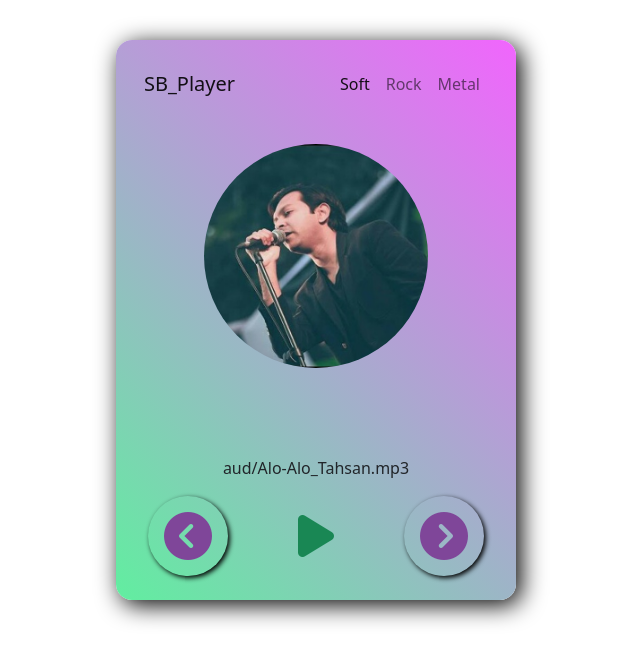
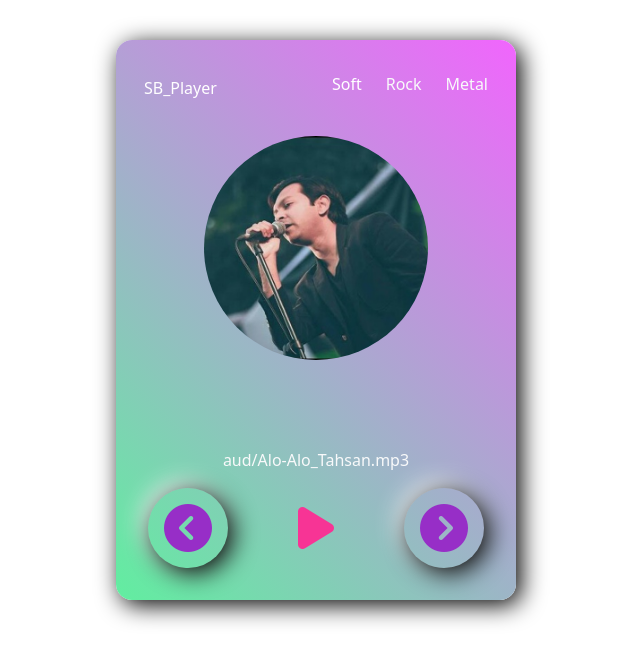
Before and after one commit to Sbipul/Music-Player, a plain HTML site: page index.html in a window 1280 px wide. Shown: the whole page, without its empty margins (324-964 px from the left). Drawn offline with nearby package versions, Linux system fonts and the light colour scheme.

Commit message:
final commit

```diff
--- a/index.html
+++ b/index.html
@@ -6,6 +6,7 @@
     <meta http-equiv="X-UA-Compatible" content="IE=edge">
     <meta name="viewport" content="width=device-width, initial-scale=1.0">
     <title>Music_player</title>
+    <link rel="shortcut icon" href="img/music-circle-icon-vector-14119599.jpg">
     <!-- bootstrap css  -->
     <link href="https://cdn.jsdelivr.net/npm/bootstrap@5.0.2/dist/css/bootstrap.min.css" rel="stylesheet"
         integrity="sha384-EVSTQN3/azprG1Anm3QDgpJLIm9Nao0Yz1ztcQTwFspd3yD65VohhpuuCOmLASjC" crossorigin="anonymous">
@@ -32,37 +33,29 @@
                     <div class="Padding">
                         <div class="My-card" style="width: 25rem;height: 35rem;">
                             <!-- nav bar start  -->
-                            <nav class="navbar navbar-expand-lg navbar-light">
-                                <div class="container-fluid">
-                                    <a class="navbar-brand" href="#">SB_Player</a>
-                                    <button class="navbar-toggler" type="button" data-bs-toggle="collapse"
-                                        data-bs-target="#navbarSupportedContent" aria-controls="navbarSupportedContent"
-                                        aria-expanded="false" aria-label="Toggle navigation">
-                                        <span class="navbar-toggler-icon"></span>
-                                    </button>
-                                    <div class="collapse navbar-collapse" id="navbarSupportedContent">
-                                        <ul class="navbar-nav ms-auto mb-2 mb-lg-0">
-                                            <li class="nav-item">
-                                                <a class="nav-link active" aria-current="page" href="#" onclick="soft()">Soft</a>
+                                <div class="container-fluid d-flex justify-content-between align-items-center">
+                                    <a class="p-0 m-0" href="#">SB_Player</a>
+                                        <ul class="ms-auto mb-2">
+                                            <li class="me-4">
+                                                <a class="active" href="#" onclick="soft()">Soft</a>
                                             </li>
-                                            <li class="nav-item">
-                                                <a class="nav-link" href="#" onclick="metal()">Rock</a>
+                                            <li class="me-4">
+                                                <a class="text-light" href="#" onclick="metal()">Rock</a>
                                             </li>
-                                            <li class="nav-item">
-                                                <a class="nav-link" href="#" onclick="metal()">Metal</a>
+                                            <li class="">
+                                                <a class="text-light" href="#" onclick="metal()">Metal</a>
                                             </li>
                                     </div>
-                                </div>
-                            </nav>
+
                             <!-- nav bar ends  -->
                             <div class="Image my-3">
                                 <img id="Image" src="img/alo alo.jpg" class="my-3 rounded-circle" alt="...">
                             </div>
                             <div class="cardBody mt-5">
-                                <p id="songName" class="text-center">aud/Alo-Alo_Tahsan.mp3</p>
+                                <p id="songName" class="text-center text-light">aud/Alo-Alo_Tahsan.mp3</p>
                                 <div class="d-flex align-items-center justify-content-between px-3">
                                     <i class="fas fa-chevron-circle-left icon" onclick="preBtn()"></i>
-                                    <i id="toggleBtn" class="fas fa-play text-success icon2" onclick="playAudio()"></i>
+                                    <i id="toggleBtn" class="fas fa-play icon2" onclick="playAudio()"></i>
                                     <i class="fas fa-chevron-circle-right icon" onclick="nextBtn()"></i>
                                 </div>
                                 <audio id="audioPlayer" src="aud/Alo-Alo_Tahsan.mp3"></audio>
--- a/script.js
+++ b/script.js
@@ -34,8 +34,8 @@ const playMusic = () => {
     isPlaying = true;
     music.play();
     audioImage.classList.add('rotation')
-    toggleBtn.classList.add('fa-pause-circle','text-primary');
-    toggleBtn.classList.remove('fa-play','text-success');
+    toggleBtn.classList.add('fa-pause-circle');
+    toggleBtn.classList.remove('fa-play');
 
 }
 //////////////////////////////////////////// play button ends here /////////////////////////////////////////////
@@ -47,8 +47,8 @@ const pauseMusic = () => {
     isPlaying = false;
     music.pause();
     audioImage.classList.remove('rotation')
-    toggleBtn.classList.add('fa-play','text-success');
-    toggleBtn.classList.remove('fa-pause-circle','text-primary');
+    toggleBtn.classList.add('fa-play');
+    toggleBtn.classList.remove('fa-pause-circle');
 }
 //////////////////////////////////////////// play button ends here /////////////////////////////////////////////
 
--- a/style.css
+++ b/style.css
@@ -1,4 +1,10 @@
-body{
+ul li a{
+    text-decoration: none;
+    color: white;
+}
+a{
+    text-decoration: none;
+    color: white;
 }
 @keyframes rotation {
     from   {
@@ -9,25 +15,28 @@ body{
     }
   }
 .My-card {
-    padding: 1rem;
+    padding: 32px 16px 64px 16px;
     background: linear-gradient(45deg,rgb(97, 238, 160), rgb(241, 101, 253));
     border-radius: 1rem;
+    padding-bottom: 3rem;
     box-shadow: 5px 5px 25px black,-5px -5px 25px white;
 }
+
 .Padding{
     padding: 40px 0;
 }
 .icon {
     font-size: 3rem;
-    color: rgb(127, 70, 153);
+    color: rgb(151, 46, 199);
     padding: 1rem;
-    box-shadow: 2px 2px 5px black;
+    box-shadow: 5px 5px 25px black,-5px -5px 25px white;
     border-radius: 50%;
 }
 .icon2 {
     font-size: 3rem;
     color: rgb(247, 52, 149);
     padding: 1rem;
+    transition: 2s;
 }
 .Image {
     height: 280px;
@@ -42,14 +51,26 @@ body{
 .rotation {
     animation: rotation 10s linear infinite;
 }
+ul{
+    display: flex;
+    list-style: none;
+    padding: 0;
+    margin: 0;
+}
 @media only screen and (max-width: 600px) {
     .card {
         width: 100% !important;
     }
     .My-card{
-        height: 100vh;
+        height: 100vh !important;
     }
     .Padding{
         padding:0;
     }
+    .Image {
+        padding-top: 2rem;
+    }
+    .cardBody {
+    padding-top: 5rem;
+    }
   }
```
Also changed, not shown: img/music-circle-icon-vector-14119599.jpg (added).
